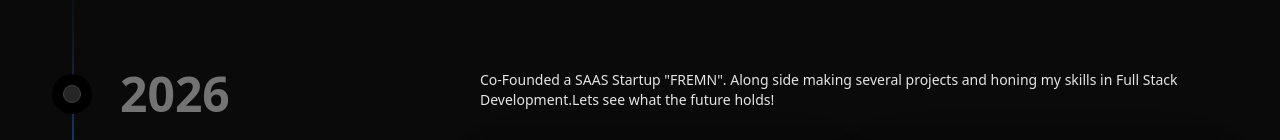
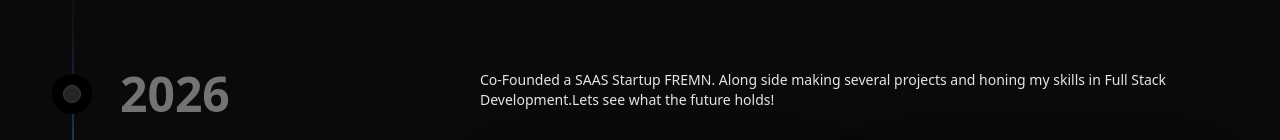
Before and after one commit to supercell02/my-app, a Next.js app: page /about in a window 1280 px wide. Shown: the part 504-644 px from the top of the page. Built offline with nearby package versions, Linux system fonts and the light colour scheme; a web font is replaced by a local one.

Commit message:
Build Error Fix

```diff
--- a/src/app/about/page.tsx
+++ b/src/app/about/page.tsx
@@ -79,7 +79,7 @@ const data = [
       content: (
         <div>
           <p className="mb-8 text-xs font-normal text-neutral-800 md:text-sm dark:text-neutral-200">
-          Co-Founded a SAAS Startup "FREMN". Along side making several projects and honing my skills in Full Stack Development.Lets see what the future holds!
+          Co-Founded a SAAS Startup FREMN. Along side making several projects and honing my skills in Full Stack Development.Lets see what the future holds!
           </p>
           <div className="grid grid-cols-2 gap-4">
             <Image
```
Also changed, not shown: 1 other file (tests, documents, lock files or other folders).
